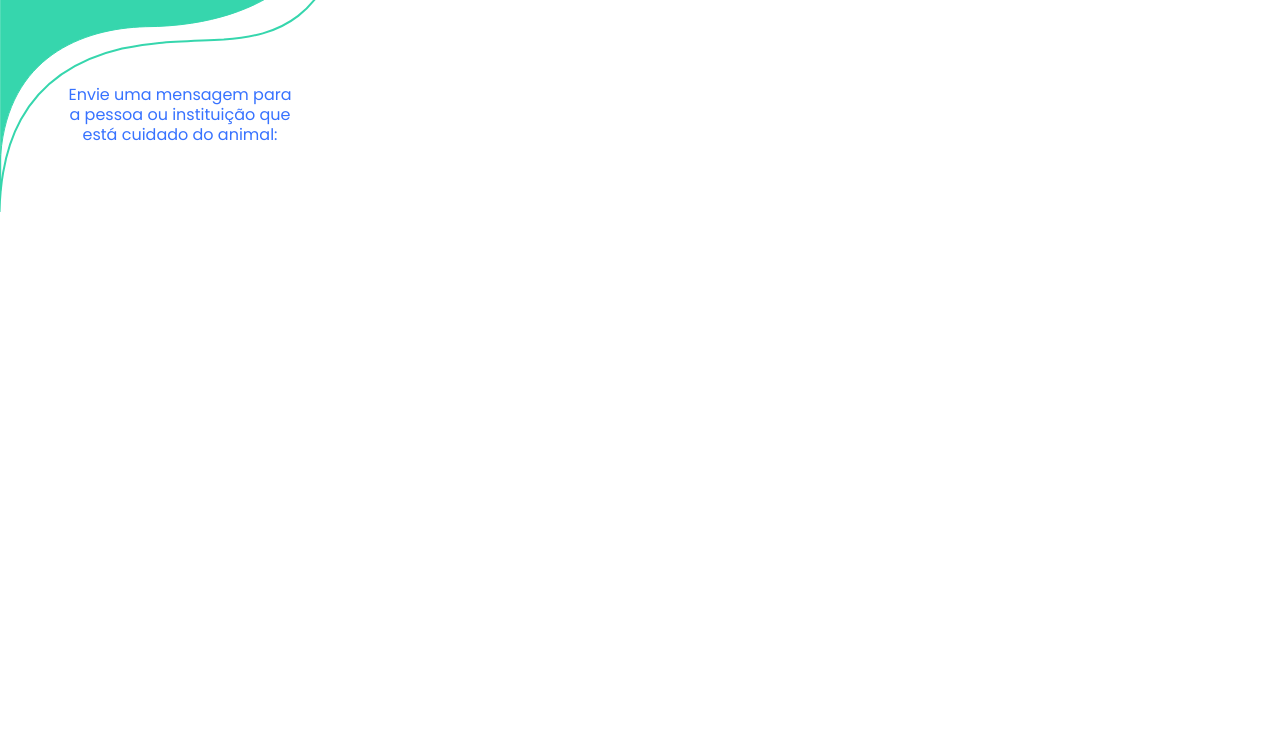
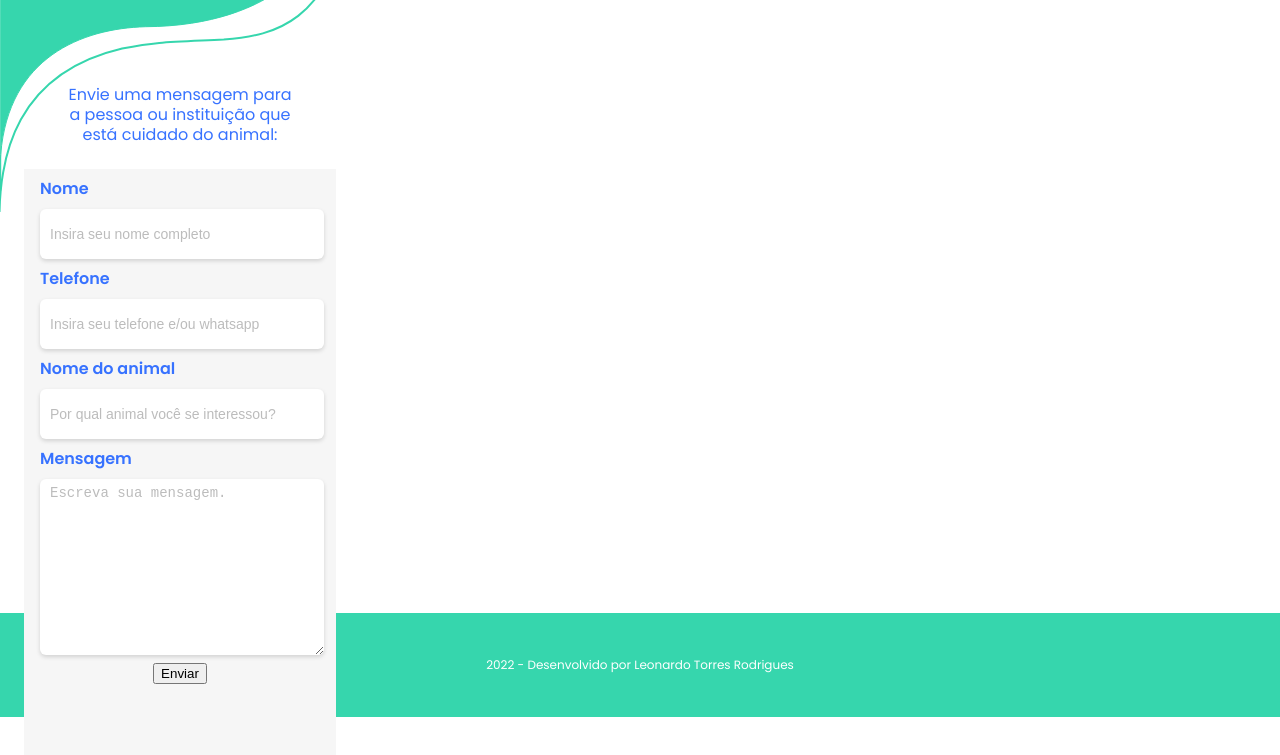
Before and after one commit to LeonardoTorresRodrigues/adopet, a plain HTML site: page contact.html in a window 1280 px wide. Shown: the part 83-838 px from the top of the page. Before the commit the page ends 800 px from the top, so only its background shows below. Drawn offline with Linux system fonts and the light colour scheme.

Commit message:
Section para separar textos da página com form. Criação de form. Adição do footer

```diff
--- a/contact.html
+++ b/contact.html
@@ -25,10 +25,33 @@
   </header>
 
   <main>
-    <p class="text">Envie uma mensagem para a pessoa ou instituição que está cuidado do animal:</p>
+    <section class="contact__text">
+      <p class="text">Envie uma mensagem para a pessoa ou instituição que está cuidado do animal:</p>
+    </section>
 
-    <form action=""></form>
+    <form class="form__contact">
+
+      <label class="label__contact" for="name">Nome</label>
+      <input class="input__contact" type="text" name="name" id="name" placeholder="Insira seu nome completo" required>
+
+      <label class="label__contact" for="tel">Telefone</label>
+      <input class="input__contact" type="tel" name="tel" id="tel" placeholder="Insira seu telefone e/ou whatsapp"
+        required>
+
+      <label class="label__contact" for="pet__name">Nome do animal</label>
+      <input class="input__contact" type="text" name="pet__name" id="pet__name"
+        placeholder="Por qual animal você se interessou?" required>
+
+      <label class="label__contact" for="message">Mensagem</label>
+      <textarea class="message__contact" name="message" id="message" placeholder="Escreva sua mensagem."></textarea>
+
+      <input type="submit" value="Enviar">
+    </form>
   </main>
+
+  <footer>
+    <p>2022 - Desenvolvido por Leonardo Torres Rodrigues</p>
+  </footer>
 </body>
 
 </html>
```
